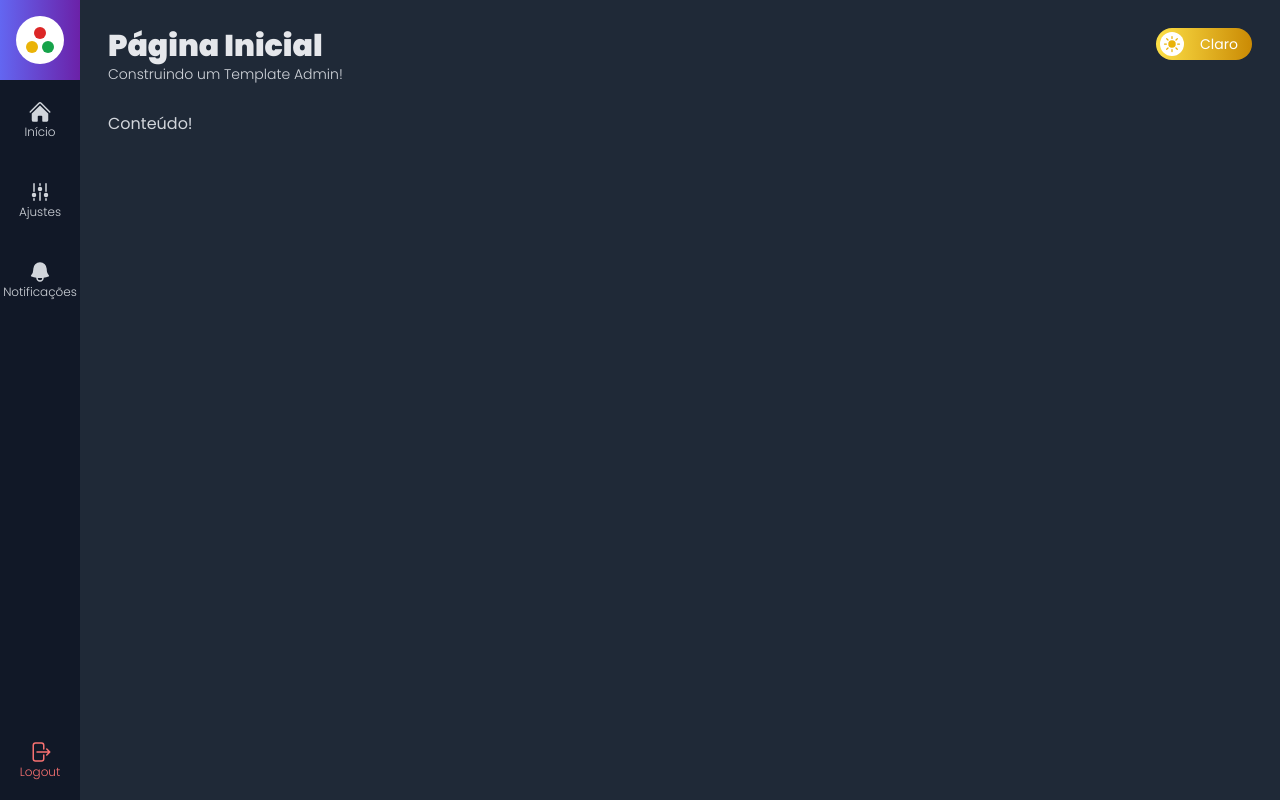
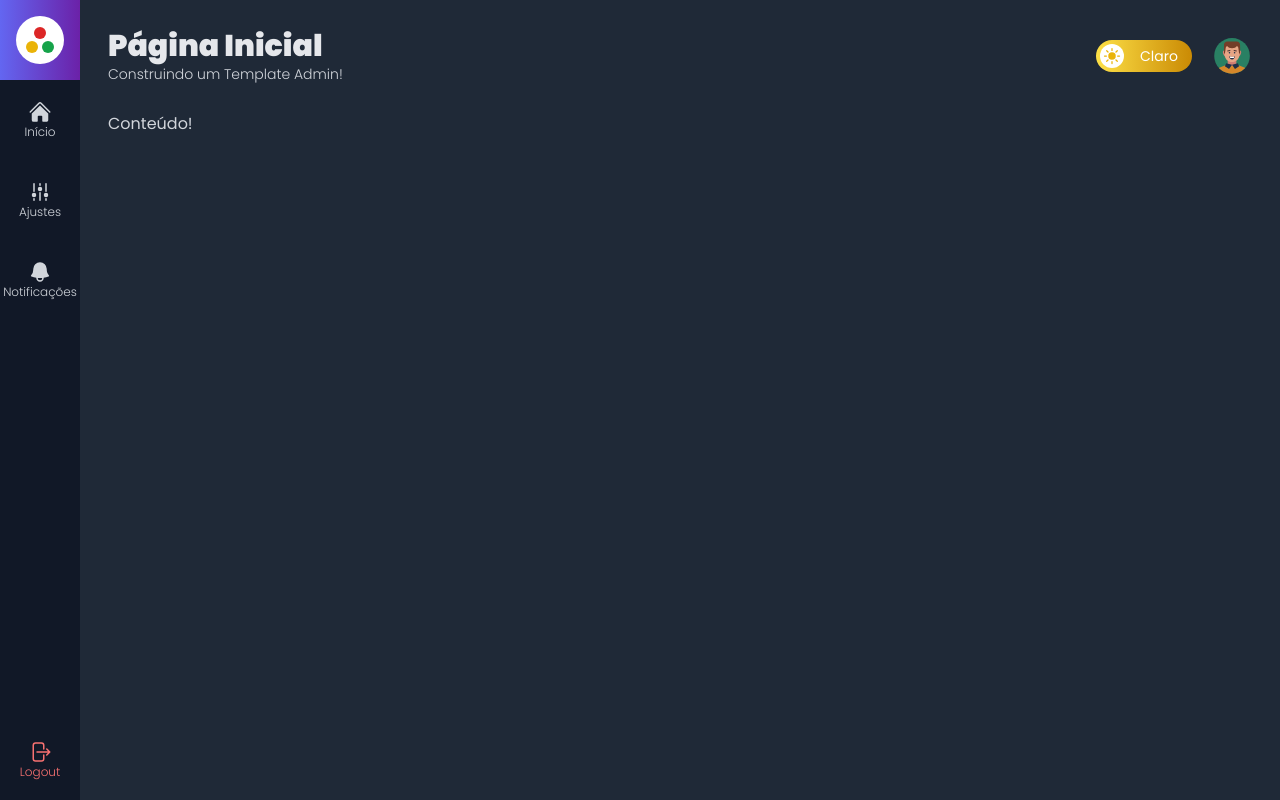
Before and after one commit to RenanClaude/template-admin, a Next.js app: page / in a window 1280 px wide. Built offline with nearby package versions, Linux system fonts and the light colour scheme; no server answers.

Commit message:
Adding the user avatar from Google

```diff
--- a/src/components/template/Header.tsx
+++ b/src/components/template/Header.tsx
@@ -1,6 +1,7 @@
-import useAppData from "@/data/hook/useAppData"
-import ThemeSwitchButton from "./ThemeSwitchButton"
-import Title from "./Title"
+import useAppData from "@/data/hook/useAppData";
+import ThemeSwitchButton from "./ThemeSwitchButton";
+import Title from "./Title";
+import UserAvatar from "./UserAvatar";
 
 interface HeaderProps {
   title: string,
@@ -8,14 +9,18 @@ interface HeaderProps {
 }
 
 export default function Header(props: HeaderProps) {
-const {theme, switchTheme} = useAppData();
+  const { theme, switchTheme } = useAppData();
 
   return (
     <div className={`flex`}>
+
       <Title title={props.title} subtitle={props.subtitle} />
-      <div className={`flex flex-grow justify-end`}>
+
+      <div className={`flex flex-grow justify-end items-center`}>
         <ThemeSwitchButton theme={theme} switchTheme={switchTheme} />
+        <UserAvatar className="ml-5" />
       </div>
+
     </div>
   )
 }
--- a/src/components/template/ThemeSwitchButton.tsx
+++ b/src/components/template/ThemeSwitchButton.tsx
@@ -1,8 +1,8 @@
 import { moonIcon, sunIcon } from "../icons"
 
 interface ThemeSwitchBtnProps {
-  theme: string,
-  switchTheme: () => void
+  theme?: string,
+  switchTheme?: () => void
 }
 
 export default function ThemeSwitchButton(props: ThemeSwitchBtnProps) {
--- /dev/null
+++ b/src/components/template/UserAvatar.tsx
@@ -0,0 +1,17 @@
+import useAuth from "@/data/hook/useAuth";
+import Link from "next/link";
+
+interface UserAvatarProps {
+  className?: string
+}
+
+export default function UserAvatar(props: UserAvatarProps) {
+  const { user } = useAuth();
+
+  return (
+    <Link href={"/perfil"}>
+      <img src={user?.imageUrl ?? "images/avatar.svg"} alt="Avatar do usuário"
+        className={`h-10 w-10 rounded-full cursor-pointer ${props.className}`} />
+    </Link>
+  )
+}
--- /dev/null
+++ b/src/pages/perfil.tsx
@@ -0,0 +1,12 @@
+import Layout from "@/components/template/Layout";
+import useAppData from "@/data/hook/useAppData";
+
+export default function Profile() {
+  const { switchTheme } = useAppData();
+
+  return (
+    <Layout title="Perfil" subtitle="Administre suas informações de usuário!">
+      <h1>Seu Perfil</h1>
+    </Layout>
+  );
+}
```
Also changed, not shown: public/images/avatar.svg (added).
